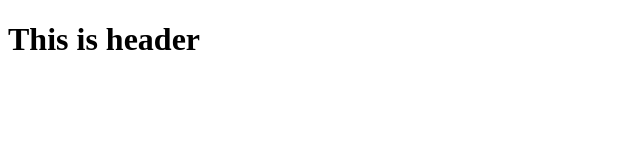
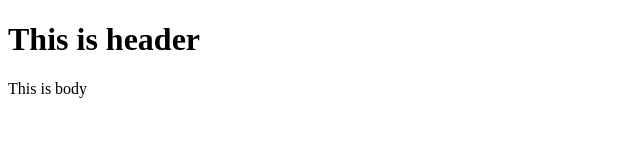
Before and after one commit to thegamer256/git-test, a plain HTML site: page Week1/Day01/index.html in a window 1280 px wide. Shown: the full height of the page, 0-640 px from the left. Drawn offline with Linux system fonts and the light colour scheme.

Commit message:
second commit

```diff
--- a/Week1/Day01/index.html
+++ b/Week1/Day01/index.html
@@ -6,5 +6,6 @@
     </head>
     <body>
         <h1>This is header</h1>
+        <p>This is body</p>
     </body>
 </html>
```
